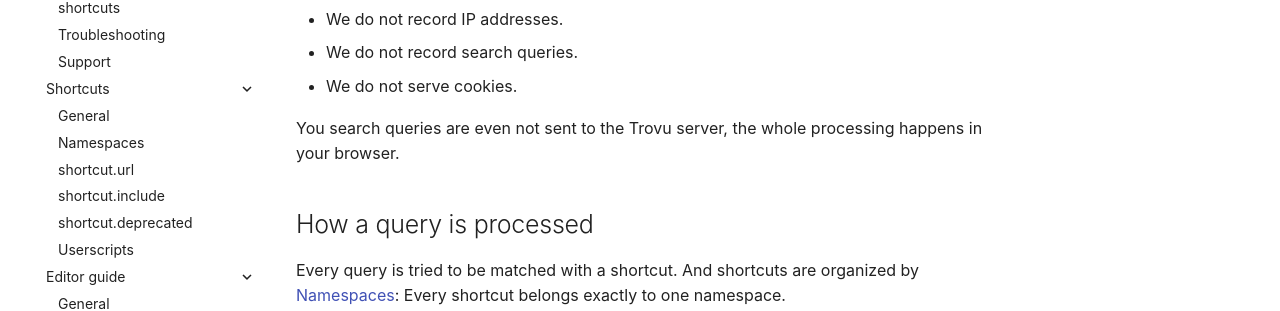
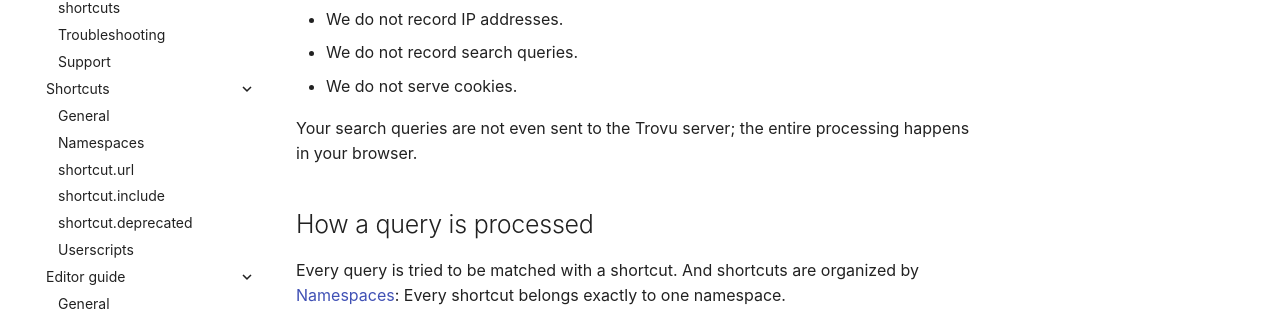
Before and after one commit to trovu/trovu, an MkDocs documentation site: the page built from docs/privacy.md, in a window 1280 px wide and 900 px high. Shown: the part 256-567 px from the top of the window. Built offline with MkDocs 1.6.1 and Material for MkDocs 9.7.7, drawn with Linux system fonts in a browser that asks for light colours; comment, search, counter and statistics services are not loaded.

Commit message:
Grammar.

```diff
--- a/docs/privacy.md
+++ b/docs/privacy.md
@@ -8,7 +8,7 @@ In particular:
 -   We do not record search queries.
 -   We do not serve cookies.
 
-You search queries are even not sent to the Trovu server, the whole processing happens in your browser.
+Your search queries are not even sent to the Trovu server; the entire processing happens in your browser.
 
 ## How a query is processed
 
```
